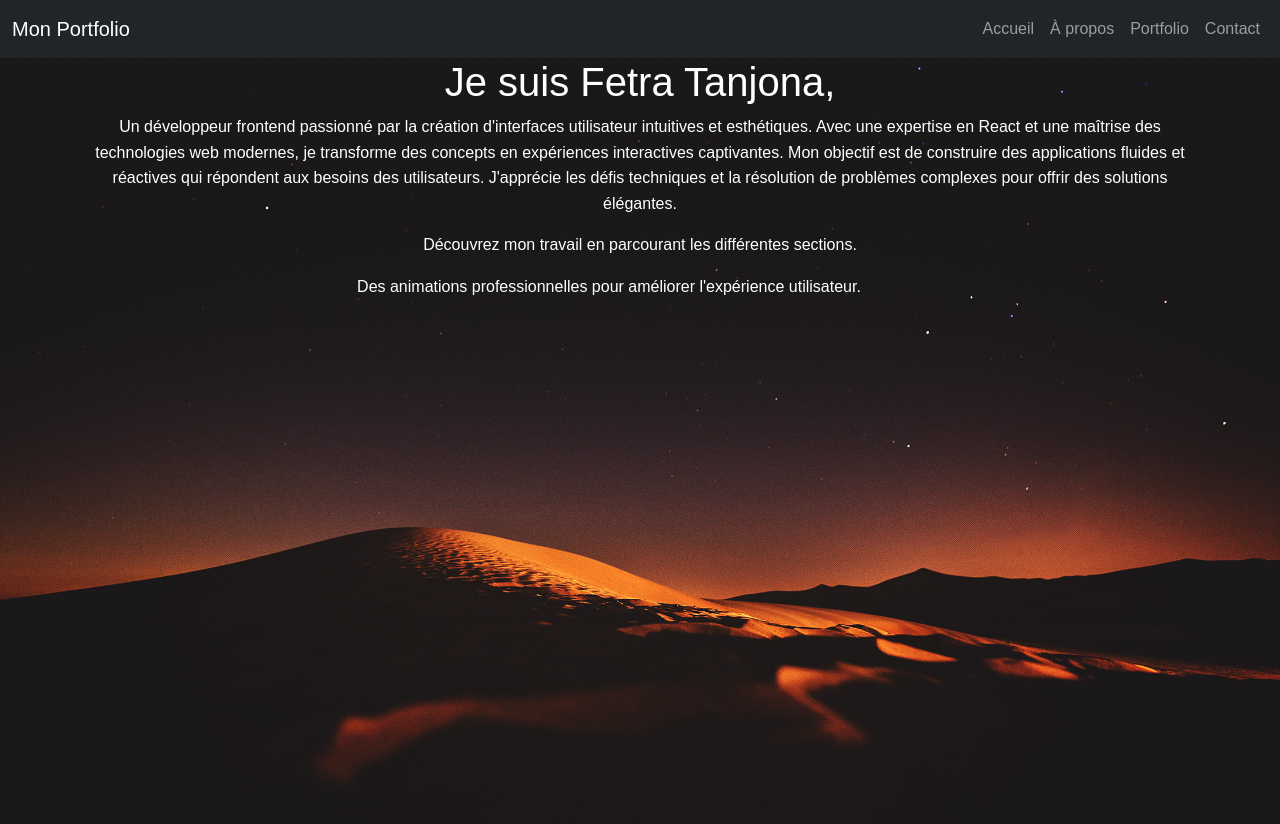
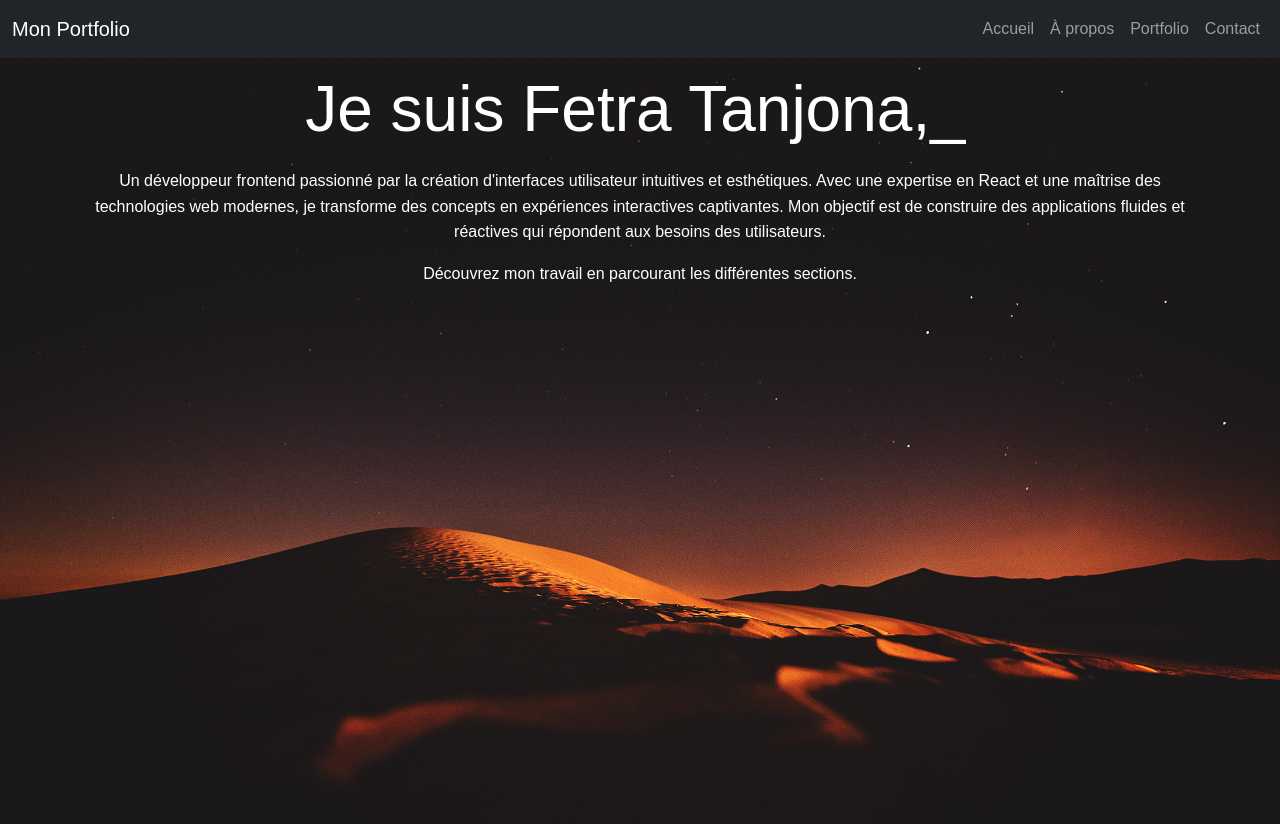
Before and after one commit to fetraandri/my-portfolio, a React (Create React App) app: page / in a window 1280 px wide. Shown: the top 824 px of the page. Built offline with nearby package versions, Linux system fonts and the light colour scheme.

Commit message:
fix: a style text animation

```diff
--- a/src/App.css
+++ b/src/App.css
@@ -1,3 +1,4 @@
+@import url('https://fonts.googleapis.com/css?family=Roboto:300');
 
 * {
     margin: 0;
@@ -12,6 +13,10 @@
     color: white;
     line-height: 1.6;
     text-align: center;
+    overflow: hidden;
+  -webkit-backface-visibility: hidden;
+  -webkit-perspective: 1000;
+  -webkit-transform: translate3d(0, 0, 0);
   }
 
   /* Animation Fade-in */
@@ -109,3 +114,36 @@
     background-attachment: fixed; /* Fixe l'image en arrière-plan, pour un effet de parallaxe */
     height: 100vh;
   }
+  .typewriter {
+    display: inline-block;
+    overflow: hidden;
+    white-space: nowrap;
+    font-size: clamp(40px, 5vw, 90px); /* Ajuste la taille du texte */
+    animation: showup 7s infinite, reveal 7s infinite, slidein 7s infinite;
+  }
+  .typewriter-text {
+    display: inline-block;
+    overflow: hidden;
+    white-space: nowrap;
+    border-right: .15em solid orange;
+    animation: typing 4s steps(40, end), blink-caret .75s step-end infinite;
+    font-size: clamp(40px, 5vw, 90px);
+  }
+
+  @keyframes typing {
+    from {
+      width: 0;
+    }
+    to {
+      width: 100%;
+    }
+  }
+
+  @keyframes blink-caret {
+    from, to {
+      border-color: transparent;
+    }
+    50% {
+      border-color: orange;
+    }
+  }
--- a/src/pages/Home.js
+++ b/src/pages/Home.js
@@ -1,16 +1,51 @@
-import React from 'react';
+import React, { useEffect } from 'react';
 
 const Home = () => {
+  useEffect(() => {
+    const aText = [
+      "Je suis Fetra Tanjona,"
+    ];
+    const iSpeed = 100;
+    let iIndex = 0; //
+    let iArrLength = aText[0].length;
+    const iScrollAt = 20;
+
+    let iTextPos = 0;
+    let sContents = '';
+    let iRow;
+
+    function typewriter() {
+      sContents = ' ';
+      iRow = Math.max(0, iIndex - iScrollAt);
+      const destination = document.getElementById("typedtext");
+
+      while (iRow < iIndex) {
+        sContents += aText[iRow++] + '<br />';
+      }
+      destination.innerHTML = sContents + aText[iIndex].substring(0, iTextPos) + "_";
+      if (iTextPos++ === iArrLength) {
+        iTextPos = 0;
+        iIndex++;
+        if (iIndex !== aText.length) {
+          iArrLength = aText[iIndex].length;
+          setTimeout(typewriter, 500);
+        }
+      } else {
+        setTimeout(typewriter, iSpeed);
+      }
+    }
+
+    typewriter();
+  }, []);
+
   return (
     <div className="background-image">
       <div className="container">
-        <h1 className="typewriter">Je suis Fetra Tanjona, </h1>
-        <p className="fade-in">Un développeur frontend passionné par la création d'interfaces utilisateur intuitives et esthétiques. Avec une expertise en React et une maîtrise des technologies web modernes, je transforme des concepts en expériences interactives captivantes. Mon objectif est de construire des applications fluides et réactives qui répondent aux besoins des utilisateurs. J'apprécie les défis techniques et la résolution de problèmes complexes pour offrir des solutions élégantes.</p>
+        <div id="typedtext" className="typewriter-text"></div>
+        <p className="fade-in">Un développeur frontend passionné par la création d'interfaces utilisateur intuitives et esthétiques. Avec une expertise en React et une maîtrise des technologies web modernes, je transforme des concepts en expériences interactives captivantes. Mon objectif est de construire des applications fluides et réactives qui répondent aux besoins des utilisateurs.</p>
         <p className="zoom-text">Découvrez mon travail en parcourant les différentes sections.</p>
-        <p className="move-text">Des animations professionnelles pour améliorer l'expérience utilisateur.</p>
       </div>
     </div>
-
   );
 };
 
```
